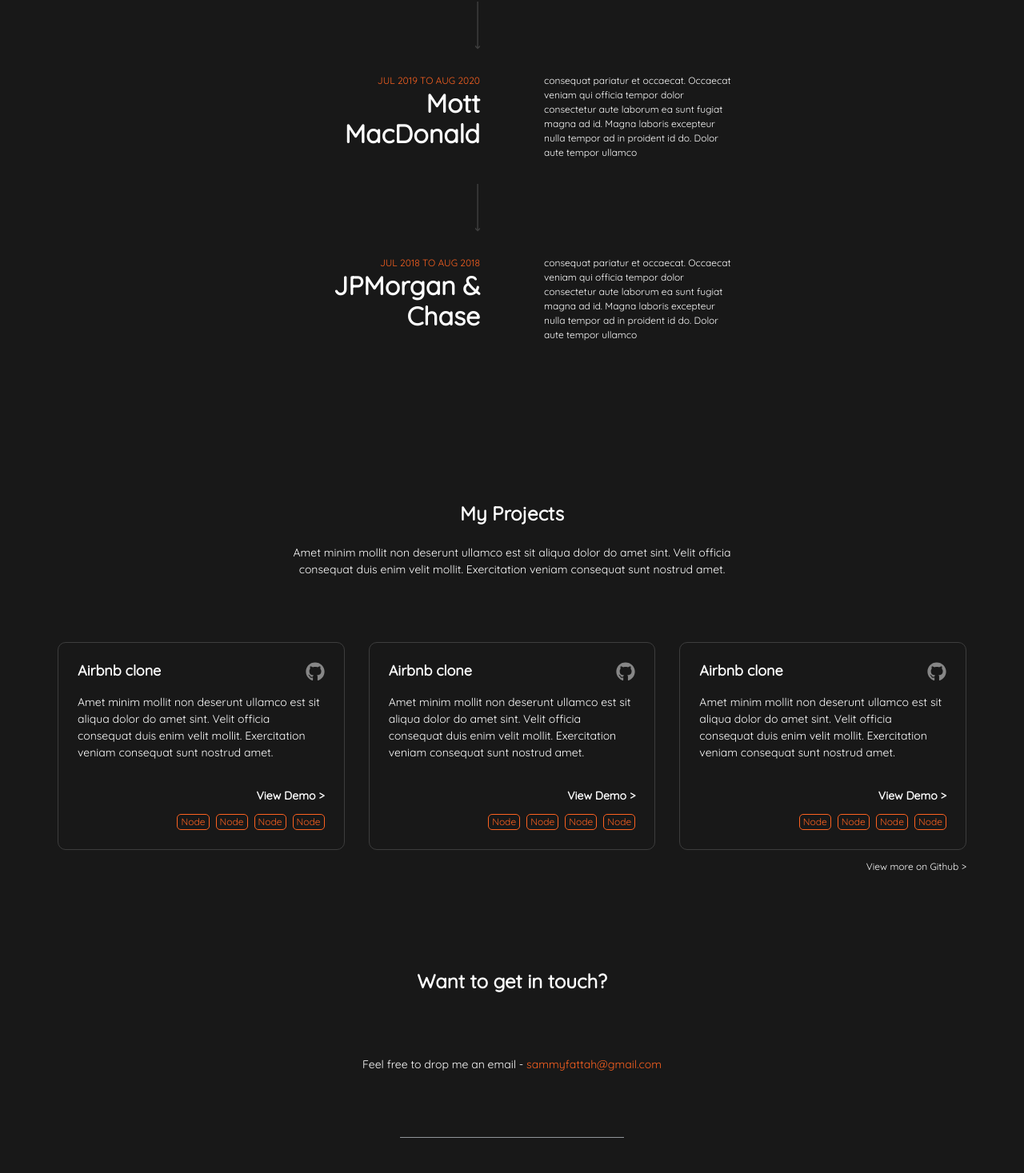
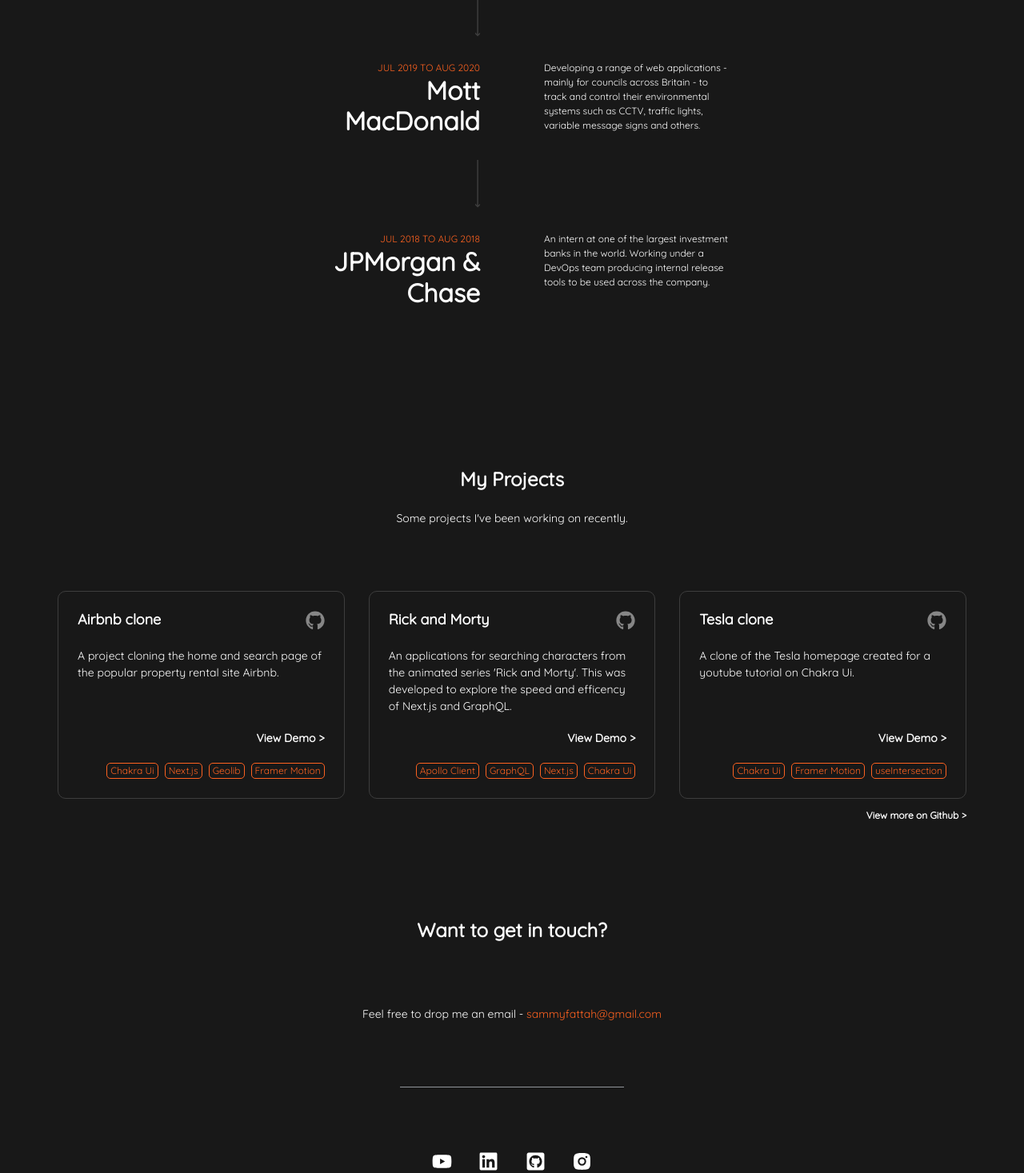
Before and after one commit to Buupu/portfolio, a Next.js app: page / in a window 1280 px wide. Shown: the part 1330-2797 px from the top of the page at 80% size. Built offline with nearby package versions, Linux system fonts and the light colour scheme.

Commit message:
Replaced mock data with personal data

```diff
--- a/components/ProjectCard.tsx
+++ b/components/ProjectCard.tsx
@@ -1,4 +1,5 @@
 import {
+  Box,
   Flex,
   Heading,
   Icon,
@@ -23,6 +24,12 @@
   technologies: string[];
 }) {
   return (
+    <Link
+      href={demoLink}
+      target="_blank"
+      _hover={{ textDecoration: "none" }}
+      _active={{ outline: "none" }}
+    >
       <Flex
         w="full"
         h="full"
@@ -33,11 +40,14 @@
         flexDirection="column"
         cursor="pointer"
         minH="260px"
+        _hover={{ borderColor: "primary" }}
+        transition="0.3s ease-out"
       >
         <Flex justify="space-between" mb={4}>
-        <Heading as="h3" fontSize="lg">
+          <Heading as="h3" fontSize="lg" textAlign="left">
             {title}
           </Heading>
+          <Link href={githubLink} target="_blank">
             <Icon
               as={FaGithub}
               h="24px"
@@ -46,21 +56,24 @@
               _hover={{ color: "primary" }}
               transition="0.3s ease-out"
             />
+          </Link>
         </Flex>
         <Flex flexDirection="column" flex={1} w="100%" textAlign="right">
           <Text flex={1} fontSize={["12px", "14px"]} textAlign="left" mb={2}>
             {description}
           </Text>
-        <Link
+          <Text
             fontSize={["12px", "14px"]}
             fontWeight="bold"
             textAlign="right"
             w="100%"
           >
             View Demo {">"}
-        </Link>
+          </Text>
         </Flex>
-      <HStack justify="flex-end" mt={3}>
+        <HStack justify="flex-end" mt={3} maxW="100%" flexWrap="wrap">
+          {technologies.map((tech) => (
+            <Box pt={1}>
               <Badge
                 color="primary"
                 textTransform="none"
@@ -70,42 +83,12 @@
                 borderRadius="5px"
                 fontWeight="normal"
               >
-          Node
+                {tech}
               </Badge>
-        <Badge
-          color="primary"
-          textTransform="none"
-          variant="outline"
-          boxShadow="none"
-          border="1px"
-          borderRadius="5px"
-          fontWeight="normal"
-        >
-          Node
-        </Badge>
-        <Badge
-          color="primary"
-          textTransform="none"
-          variant="outline"
-          boxShadow="none"
-          border="1px"
-          borderRadius="5px"
-          fontWeight="normal"
-        >
-          Node
-        </Badge>
-        <Badge
-          color="primary"
-          textTransform="none"
-          variant="outline"
-          boxShadow="none"
-          border="1px"
-          borderRadius="5px"
-          fontWeight="normal"
-        >
-          Node
-        </Badge>
+            </Box>
+          ))}
         </HStack>
       </Flex>
+    </Link>
   );
 }
--- a/sections/Experience.tsx
+++ b/sections/Experience.tsx
@@ -1,6 +1,6 @@
-import { Box, Heading, Text, VStack, HStack } from '@chakra-ui/react';
-import Arrow from 'components/Arrow';
-import Job from 'components/Job';
+import { Box, Heading, Text, VStack, HStack } from "@chakra-ui/react";
+import Arrow from "components/Arrow";
+import Job from "components/Job";
 
 export default function Experience() {
   return (
@@ -8,37 +8,36 @@
       <Heading as="h2" fontSize="x-large" mb={6}>
         Experience
       </Heading>
-      <Text mb={20} fontSize={['12px', '14px']}>
-        Proident proident reprehenderit consectetur aliqua culpa magna aliqua
-        mollit voluptate cillum officia. Exercitation enim excepteur proident
-        consequat pariatur et occaecat. Occaecat veniam qui officia tempor dolor
-        consectetur aute laborum ea sunt fugiat magna ad id. Magna laboris
-        excepteur nulla tempor ad in proident id do. Dolor aute tempor ullamco
-        ut.
+      <Text mb={20} fontSize={["12px", "14px"]}>
+        Front-End Developer specialising in React.  Up to date with the modern
+        versions of the library with a deep knowledge of functional components
+        and hooks. Experienced with a variety of libraries, tools and frameworks
+        for server side rendering, state management, interacting with
+        RESful/non-RESTful APIs and automated testing.
       </Text>
       <VStack w="100%" spacing="30px">
         <Job
           title="Zonal Retail Data Systems"
           timePeriod="FEB 2021 TO PRESENT"
-          description="consequat pariatur et occaecat. Occaecat veniam qui officia tempor dolor consectetur aute laborum ea sunt fugiat magna ad id. Magna laboris excepteur nulla tempor ad in proident id do. Dolor aute tempor ullamco"
+          description="Part of a team developing a web ordering system. The white-label application is used by companies such as JD Wetherspoons, Greene King and Pizza Express, which provides an entry point for their customers to place thousands of orders daily."
         />
         <Arrow />
         <Job
           title="Freelance Web Development"
           timePeriod="AUG 2020 TO PRESENT"
-          description="consequat pariatur et occaecat. Occaecat veniam qui officia tempor dolor consectetur aute laborum ea sunt fugiat magna ad id. Magna laboris excepteur nulla tempor ad in proident id do. Dolor aute tempor ullamco"
+          description="Working with a variety of e-commerces websites on a contract basis using platforms such as Shopify, Woocommerce and WordPress."
         />
         <Arrow />
         <Job
           title="Mott MacDonald"
           timePeriod="JUL 2019 TO AUG 2020"
-          description="consequat pariatur et occaecat. Occaecat veniam qui officia tempor dolor consectetur aute laborum ea sunt fugiat magna ad id. Magna laboris excepteur nulla tempor ad in proident id do. Dolor aute tempor ullamco"
+          description="Developing a range of web applications - mainly for councils across Britain - to track and control their environmental systems such as CCTV, traffic lights, variable message signs and others."
         />
         <Arrow />
         <Job
           title="JPMorgan & Chase"
           timePeriod="JUL 2018 TO AUG 2018"
-          description="consequat pariatur et occaecat. Occaecat veniam qui officia tempor dolor consectetur aute laborum ea sunt fugiat magna ad id. Magna laboris excepteur nulla tempor ad in proident id do. Dolor aute tempor ullamco"
+          description="An intern at one of the largest investment banks in the world. Working under a DevOps team producing internal release tools to be used across the company."
         />
       </VStack>
     </Box>
--- a/sections/Footer.tsx
+++ b/sections/Footer.tsx
@@ -5,10 +5,10 @@
   Text,
   Flex,
   Divider,
-  Icon
-} from '@chakra-ui/react';
-import { FaYoutube, FaLinkedin, FaGithubSquare } from 'react-icons/fa';
-import { RiInstagramFill } from 'react-icons/ri';
+  Icon,
+} from "@chakra-ui/react";
+import { FaYoutube, FaLinkedin, FaGithubSquare } from "react-icons/fa";
+import { RiInstagramFill } from "react-icons/ri";
 
 export default function Footer() {
   return (
@@ -17,48 +17,64 @@
         Want to get in touch?
       </Heading>
       <Text fontSize="14px">
-        Feel free to drop me an email -{' '}
-        <Link color="primary">sammyfattah@gmail.com</Link>
+        Feel free to drop me an email -{" "}
+        <Link color="primary" href="mailto:sammyfattah@gmail.com">
+          sammyfattah@gmail.com
+        </Link>
       </Text>
       <Divider
-        w={['120px', '280px']}
+        w={["120px", "280px"]}
         my={20}
         mx="auto"
         orientation="horizontal"
       />
       <Flex w="200px" mx="auto" justify="space-between" mb={20}>
+        <Link
+          href="https://www.youtube.com/channel/UCar65QXHC-qXWUTn2nzLtwg"
+          target="_blank"
+        >
           <Icon
             as={FaYoutube}
             cursor="pointer"
-          _hover={{ color: 'primary' }}
+            _hover={{ color: "primary" }}
             transition="0.3s ease-out"
             h="25px"
             w="25px"
           />
+        </Link>
+        <Link
+          href="https://www.linkedin.com/in/sammy-fattah-98a77015a/"
+          target="_blank"
+        >
           <Icon
             as={FaLinkedin}
             cursor="pointer"
-          _hover={{ color: 'primary' }}
+            _hover={{ color: "primary" }}
             transition="0.3s ease-out"
             h="25px"
             w="25px"
           />
+        </Link>
+        <Link href="https://github.com/Buupu" target="_blank">
           <Icon
             as={FaGithubSquare}
             cursor="pointer"
-          _hover={{ color: 'primary' }}
+            _hover={{ color: "primary" }}
             transition="0.3s ease-out"
             h="25px"
             w="25px"
           />
+        </Link>
+        <Link href="https://www.instagram.com/samfatz/" target="_blank">
           <Icon
             as={RiInstagramFill}
             cursor="pointer"
-          _hover={{ color: 'primary' }}
+            _hover={{ color: "primary" }}
             transition="0.3s ease-out"
             h="25px"
             w="25px"
           />
+        </Link>
       </Flex>
     </Box>
   );
--- a/sections/Header.tsx
+++ b/sections/Header.tsx
@@ -1,5 +1,5 @@
-import { Flex, Link, Icon } from '@chakra-ui/react';
-import { HiOutlineMail } from 'react-icons/hi';
+import { Flex, Link, Icon } from "@chakra-ui/react";
+import { HiOutlineMail } from "react-icons/hi";
 
 export default function Header() {
   return (
@@ -8,7 +8,7 @@
       justify="space-between"
       align="center"
       py={3}
-      fontSize={['14px', '16px']}
+      fontSize={["14px", "16px"]}
     >
       <Link href="mailto:sammyfattah@gmail.com">
         <Icon as={HiOutlineMail} mr={3} />
--- a/sections/Projects.tsx
+++ b/sections/Projects.tsx
@@ -1,47 +1,41 @@
-import { Box, Heading, Text, SimpleGrid, Link } from '@chakra-ui/react';
-import ProjectCard from 'components/ProjectCard';
+import { Box, Heading, Text, SimpleGrid, Link } from "@chakra-ui/react";
+import ProjectCard from "components/ProjectCard";
 export default function Projects() {
   return (
     <Box mb="120px" textAlign="center">
       <Heading as="h2" fontSize="x-large" mb={6}>
         My Projects
       </Heading>
-      <Text fontSize={['12px', '14px']} maxW="600px" margin="auto" mb={20}>
-        Amet minim mollit non deserunt ullamco est sit aliqua dolor do amet
-        sint. Velit officia consequat duis enim velit mollit. Exercitation
-        veniam consequat sunt nostrud amet.
+      <Text fontSize={["12px", "14px"]} maxW="600px" margin="auto" mb={20}>
+        Some projects I've been working on recently.
       </Text>
       <SimpleGrid columns={[1, 1, 3]} spacing="30px">
         <ProjectCard
           title="Airbnb clone"
-          description="Amet minim mollit non deserunt ullamco est sit aliqua dolor do amet
-        sint. Velit officia consequat duis enim velit mollit. Exercitation
-        veniam consequat sunt nostrud amet."
-          githubLink=""
-          demoLink=""
-          technologies={[]}
+          description="A project cloning the home and search page of the popular property rental site Airbnb."
+          githubLink="https://github.com/Buupu/airbnb"
+          demoLink="https://airbnb-vu9hdd2tb-buupu.vercel.app/"
+          technologies={["Chakra Ui", "Next.js", "Geolib", "Framer Motion"]}
         />
         <ProjectCard
-          title="Airbnb clone"
-          description="Amet minim mollit non deserunt ullamco est sit aliqua dolor do amet
-        sint. Velit officia consequat duis enim velit mollit. Exercitation
-        veniam consequat sunt nostrud amet."
-          githubLink=""
-          demoLink=""
-          technologies={[]}
+          title="Rick and Morty "
+          description="An applications for searching characters from the animated series 'Rick and Morty'. This was developed to explore the speed and efficency of Next.js and GraphQL."
+          githubLink="https://github.com/Buupu/rick-and-morty"
+          demoLink="https://rick-and-morty-3nyfhtkn3-buupu.vercel.app/"
+          technologies={["Apollo Client", "GraphQL", "Next.js", "Chakra Ui"]}
         />
         <ProjectCard
-          title="Airbnb clone"
-          description="Amet minim mollit non deserunt ullamco est sit aliqua dolor do amet
-        sint. Velit officia consequat duis enim velit mollit. Exercitation
-        veniam consequat sunt nostrud amet."
-          githubLink=""
-          demoLink=""
-          technologies={[]}
+          title="Tesla clone"
+          description="A clone of the Tesla homepage created for a youtube tutorial on Chakra Ui."
+          githubLink="https://github.com/Buupu/tesla"
+          demoLink="https://tesla-5vnhdcna2-buupu.vercel.app/"
+          technologies={["Chakra Ui", "Framer Motion", "useIntersection"]}
         />
       </SimpleGrid>
-      <Box mt={3} textAlign="right" fontSize="12px">
-        <Link>View more on Github {'>'}</Link>
+      <Box mt={3} textAlign="right" fontSize="12px" fontWeight="bold">
+        <Link href="https://github.com/Buupu" target="_blank">
+          View more on Github {">"}
+        </Link>
       </Box>
     </Box>
   );
```
Lines whose indentation alone changed are shown as unchanged.
